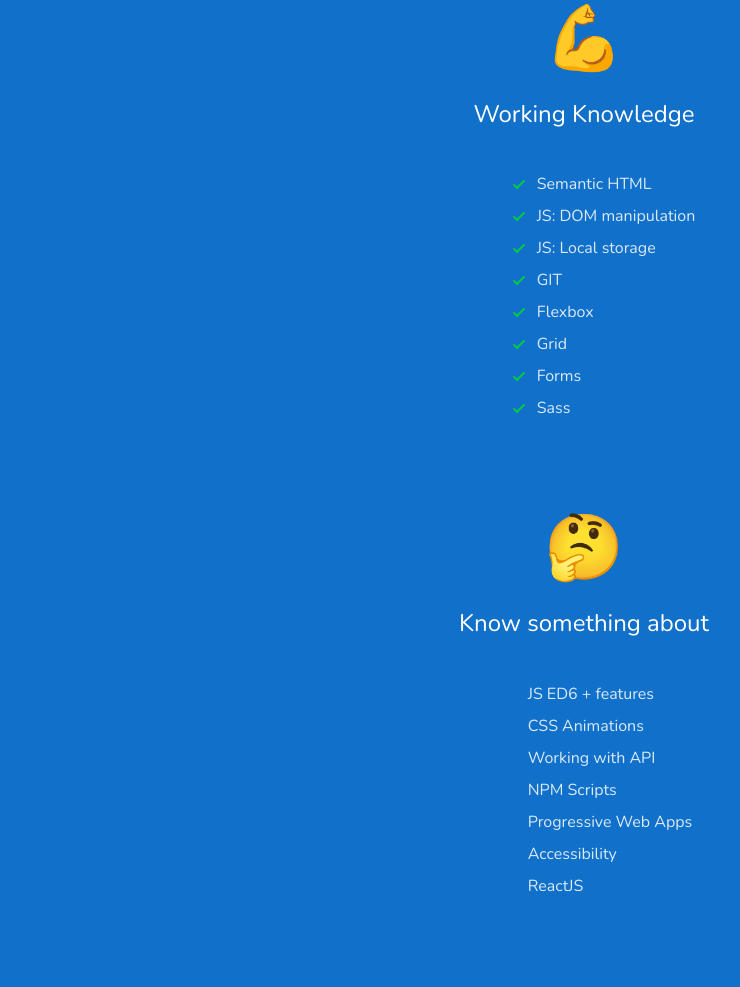
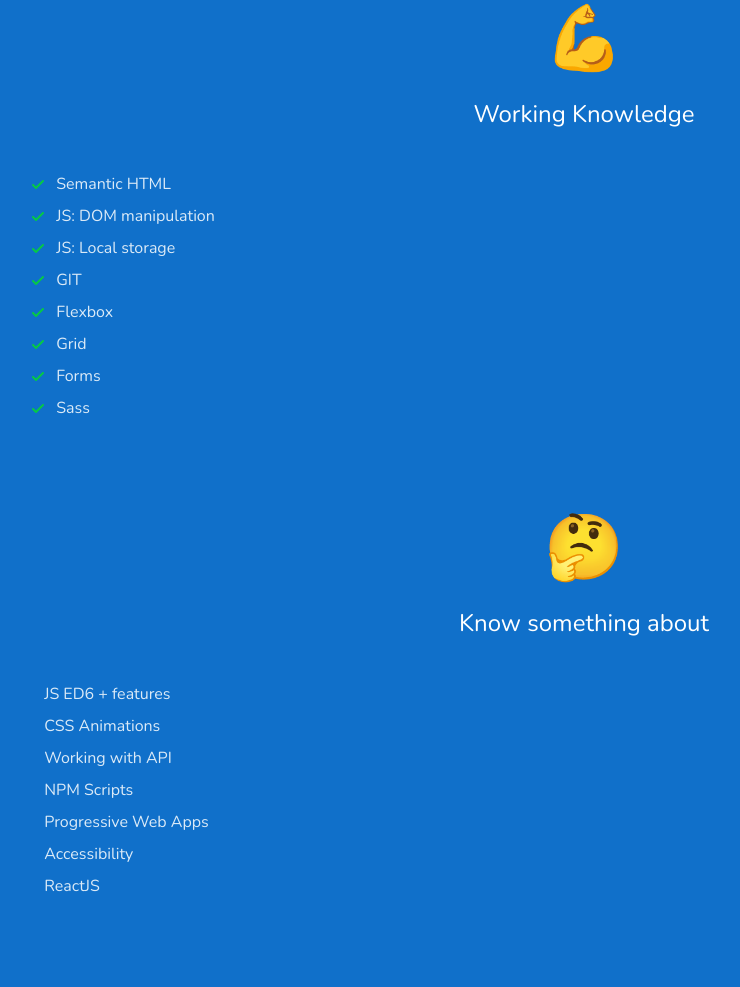
Before and after one commit to galinowsky/galinowsky.github.io, a website built with webpack: page src/pages/index.html in a window 1280 px wide. Shown: the part 932-1919 px from the top of the page, without its empty margins (56-796 px from the left). Built offline with nearby package versions, Linux system fonts and the light colour scheme.

Commit message:
fix: hope that this is last padding in list problem fix

```diff
--- a/src/scss/main.scss
+++ b/src/scss/main.scss
@@ -151,9 +151,9 @@ width: 100vw;
     list-style: none;
     display: flex;
     flex-direction: column;
-    //  width: 100%;
+      width: 87%;
     justify-content: flex-start;
-
+    padding-inline-start: 10px;
 
     &>li{
       display: flex;
@@ -178,7 +178,7 @@ width: 100vw;
     flex-direction: column;
     justify-content: center;
     align-items: center;
-    // width: 100%;
+     width: 100%;
     margin-bottom: 72px;
 
     &--header{
@@ -221,9 +221,7 @@ width: 100vw;
     width: 70vw;
     margin-bottom: 64px;
   }
-  &__mail{
-    align-self:flex-end;
-  }
+
   &__circle{
     background-color: white;
     height: 48px;
```
